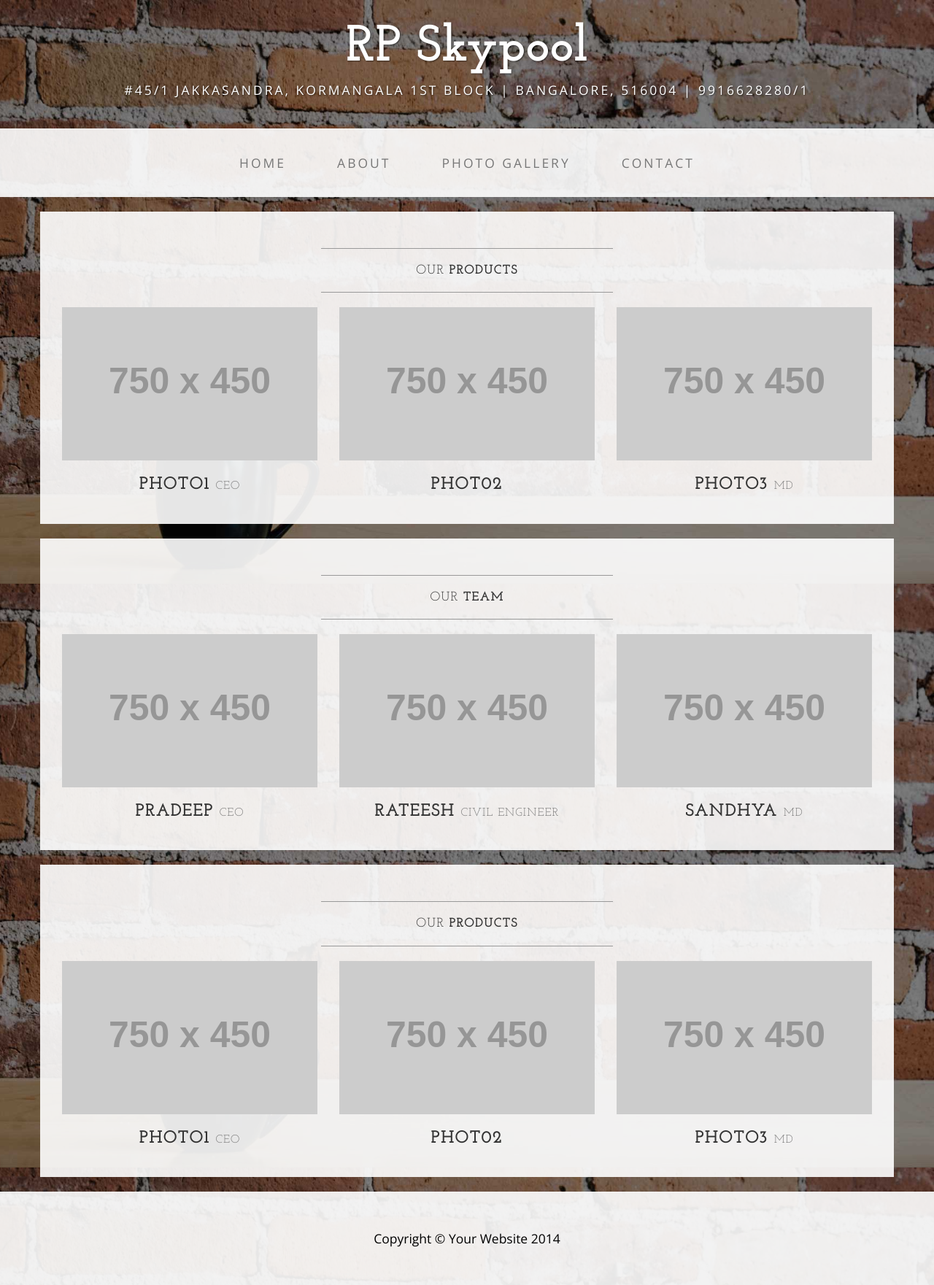
After one commit to Sandhya7263/RPskypool, a Rails app: page /gallery in a window 1280 px wide. The commit adds this page. Shown: the whole page at 73% size. Run offline with Rails 7, Linux system fonts and the light colour scheme; grey boxes labelled with a size stand in for pictures from a placeholder-image service; style sheets or scripts are compiled from the project's sources; some libraries are stand-ins or nearby versions.

Commit message:
photo gallery

```diff
--- a/app/controllers/home_controller.rb
+++ b/app/controllers/home_controller.rb
@@ -11,5 +11,8 @@ class HomeController < ApplicationController
   def contactus
 
   end
+  def photo_gallery
+
+  end
 
 end
--- /dev/null
+++ b/app/views/home/photo_gallery.html.erb
@@ -0,0 +1,96 @@
+<div class="container">
+
+  <div class="row">
+    <div class="box">
+      <div class="col-lg-12">
+        <hr>
+        <h2 class="intro-text text-center">Our
+          <strong>Products</strong>
+        </h2>
+        <hr>
+      </div>
+      <div class="col-sm-4 text-center">
+        <img class="img-responsive" src="http://placehold.it/750x450" alt=""/>
+        <h3>Photo1
+          <small>CEO</small>
+        </h3>
+      </div>
+      <div class="col-sm-4 text-center">
+        <img class="img-responsive" src="http://placehold.it/750x450" alt=""/>
+        <h3>Phot02
+          <small></small>
+        </h3>
+      </div>
+      <div class="col-sm-4 text-center">
+        <img class="img-responsive" src="http://placehold.it/750x450" alt=""/>
+        <h3>Photo3
+          <small>MD</small>
+        </h3>
+      </div>
+      <div class="clearfix"></div>
+    </div>
+  </div>
+
+  <div class="row">
+    <div class="box">
+      <div class="col-lg-12">
+        <hr>
+        <h2 class="intro-text text-center">Our
+          <strong>Team</strong>
+        </h2>
+        <hr>
+      </div>
+      <div class="col-sm-4 text-center">
+        <img class="img-responsive" src="http://placehold.it/750x450" alt=""/>
+        <h3>Pradeep
+          <small>CEO</small>
+        </h3>
+      </div>
+      <div class="col-sm-4 text-center">
+        <img class="img-responsive" src="http://placehold.it/750x450" alt=""/>
+        <h3>Rateesh
+          <small>Civil Engineer</small>
+        </h3>
+      </div>
+      <div class="col-sm-4 text-center">
+        <img class="img-responsive" src="http://placehold.it/750x450" alt=""/>
+        <h3>Sandhya
+          <small>MD</small>
+        </h3>
+      </div>
+      <div class="clearfix"></div>
+    </div>
+  </div>
+
+  <div class="row">
+    <div class="box">
+      <div class="col-lg-12">
+        <hr>
+        <h2 class="intro-text text-center">Our
+          <strong>Products</strong>
+        </h2>
+        <hr>
+      </div>
+      <div class="col-sm-4 text-center">
+        <img class="img-responsive" src="http://placehold.it/750x450" alt=""/>
+        <h3>Photo1
+          <small>CEO</small>
+        </h3>
+      </div>
+      <div class="col-sm-4 text-center">
+        <img class="img-responsive" src="http://placehold.it/750x450" alt=""/>
+        <h3>Phot02
+          <small></small>
+        </h3>
+      </div>
+      <div class="col-sm-4 text-center">
+        <img class="img-responsive" src="http://placehold.it/750x450" alt=""/>
+        <h3>Photo3
+          <small>MD</small>
+        </h3>
+      </div>
+      <div class="clearfix"></div>
+    </div>
+  </div>
+</div>
+<!-- /.container -->
--- a/app/views/layouts/application.html.erb
+++ b/app/views/layouts/application.html.erb
@@ -19,7 +19,7 @@
   </head>
   <body>
       <div class="brand">RP Skypool</div>
-    <div class="address-bar">#45/1 Jakkasandra, Kormangala 1st Block | Bangalore, 516004 | 9916628284</div>
+    <div class="address-bar">#45/1 Jakkasandra, Kormangala 1st Block | Bangalore, 516004 | 9916628280/1</div>
 
     <!-- Navigation -->
   <nav class="navbar navbar-default" role="navigation">
@@ -45,7 +45,7 @@
             <a href="<%= about_us_path %>">About</a>
           </li>
           <li>
-            <a href="<%= contact_path %>">Photo Gallery</a>
+            <a href="<%= gallery_path %>">Photo Gallery</a>
           </li>
           <li>
             <a href="<%= contact_path %>">Contact</a>
--- a/config/routes.rb
+++ b/config/routes.rb
@@ -2,11 +2,11 @@ RpSkypool::Application.routes.draw do
   # The priority is based upon order of creation: first created -> highest priority.
   # See how all your routes lay out with "rake routes".
 
-resources :home
+  resources :home
   root 'home#index'
   get '/contact' => 'home#contact_us'
   get '/about_us' => 'home#about_us'
-
+  get '/gallery' => 'home#photo_gallery'
 
 
 
```
